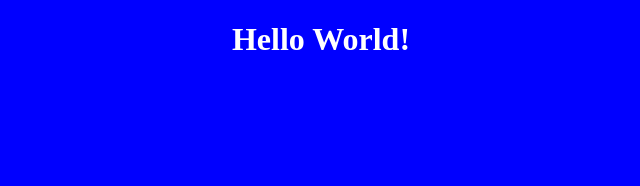
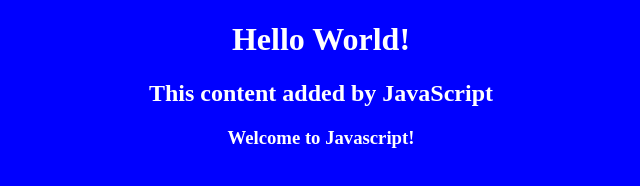
Before and after one commit to JohnMutemi/my-personal-website, a plain HTML site: page index.html in a window 1280 px wide. Shown: the whole page, without its empty margins (319-959 px from the left). Drawn offline with Linux system fonts and the light colour scheme.

Commit message:
add script.js, connect to index.html

```diff
--- a/index.html
+++ b/index.html
@@ -6,6 +6,7 @@
   </head>
   <body>
     <h1>Hello World!</h1>
+    <script src="script.js"></script>
 
   </body>
 </html>
--- /dev/null
+++ b/script.js
@@ -0,0 +1,7 @@
+const h2 = document.createElement("h2");
+h2.textContent = "This content added by JavaScript";
+document.querySelector("body").appendChild(h2);
+
+const h3 = document.createElement("h3");
+h3.innerHTML = "Welcome to Javascript!";
+document.querySelector("body").appendChild(h3);
```
